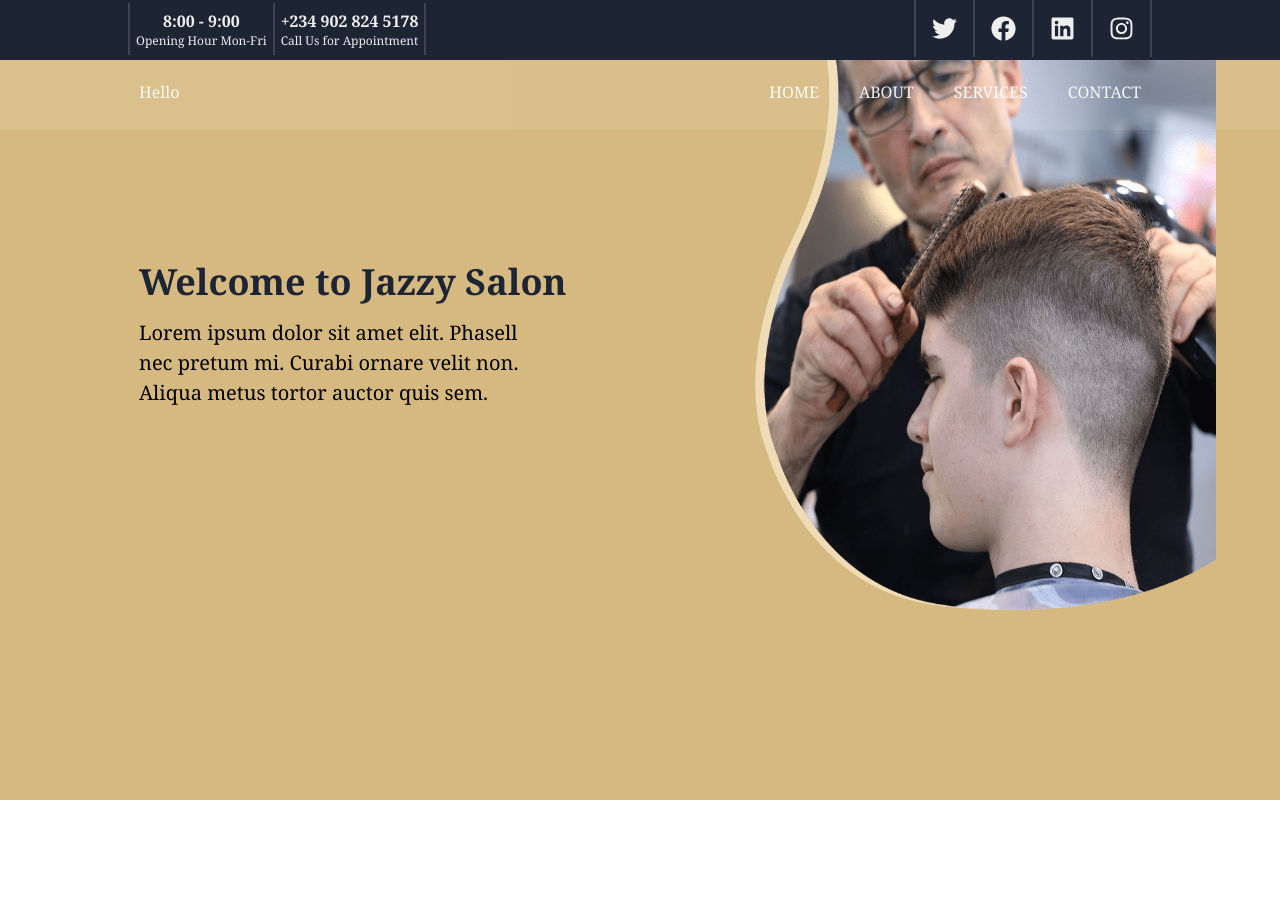
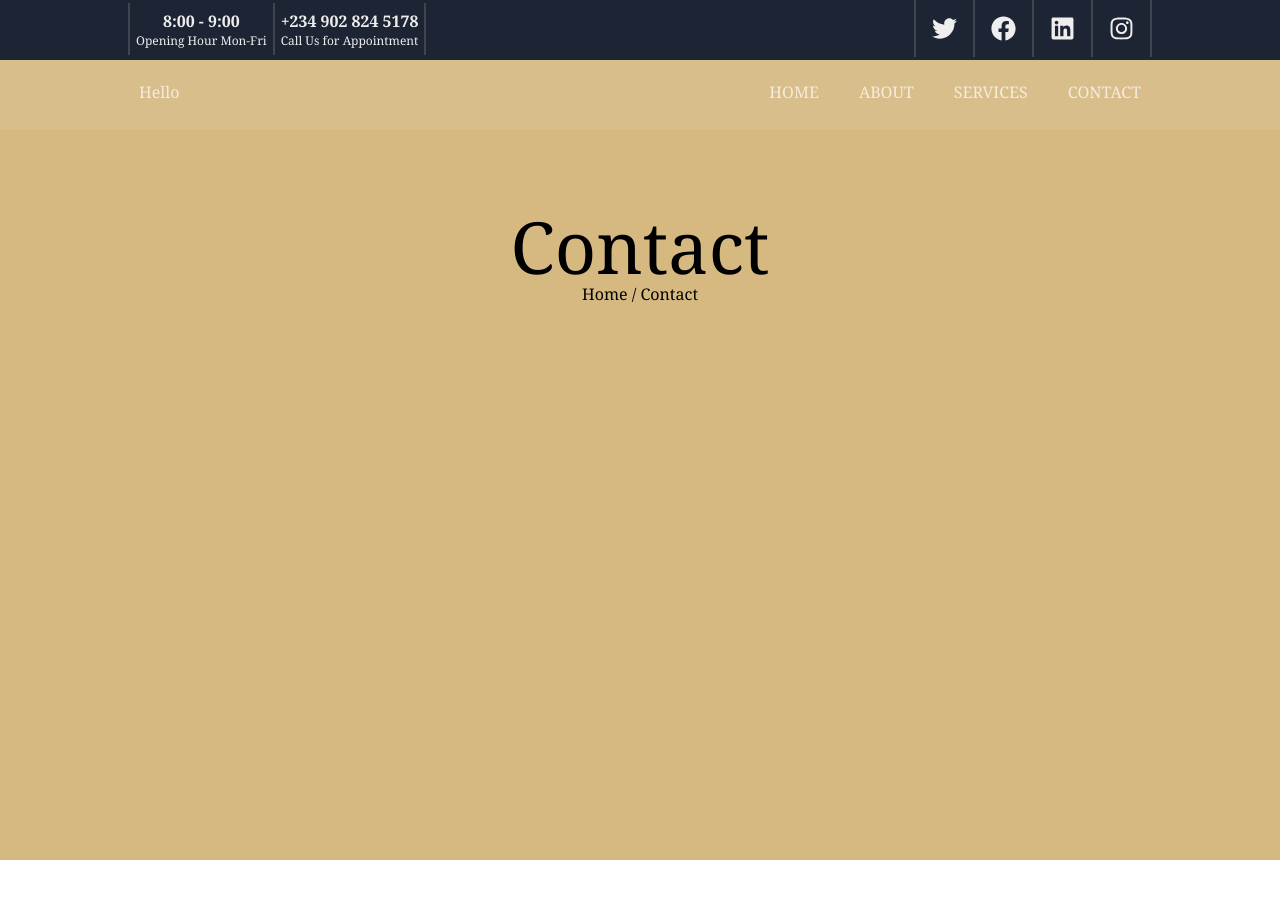
Before and after one commit to Hameedarh/Salon-reservation-system, a React (Vite) app: page /contact in a window 1280 px wide. Shown: the top 898 px of the page. After the commit the page ends 860 px from the top, so only its background shows below. Built offline with nearby package versions, Linux system fonts and the light colour scheme.

Commit message:
chore: created contact page and added the router library

```diff
--- a/index.html
+++ b/index.html
@@ -4,7 +4,7 @@
     <meta charset="UTF-8" />
     <link rel="icon" type="image/svg+xml" href="/vite.svg" />
     <meta name="viewport" content="width=device-width, initial-scale=1.0" />
-    <title>Jazzy Salon</title>
+    <title>Jiggy Salon</title>
   </head>
   <body>
     <div id="root"></div>
--- a/package.json
+++ b/package.json
@@ -12,7 +12,8 @@
   "dependencies": {
     "react": "^18.2.0",
     "react-dom": "^18.2.0",
-    "react-icons": "^5.5.0"
+    "react-icons": "^5.5.0",
+    "react-router-dom": "^7.2.0"
   },
   "devDependencies": {
     "@types/react": "^18.2.15",
--- a/src/App.jsx
+++ b/src/App.jsx
@@ -1,8 +1,10 @@
 import { useState } from 'react'
-import reactLogo from './assets/react.svg'
-import viteLogo from '/vite.svg'
+import { BrowserRouter,Routes,Route } from 'react-router-dom';
 import './App.css'
 import Home from './pages/Home'
+import Navbar from './components/Navbar';
+import TopBar from './components/TopBar';
+import Contact from './pages/Contact';
 
 function App() {
 
@@ -10,10 +12,17 @@ function App() {
   return (
     <>
       <div>
-        <Home/>
-        <div class="bg-blue h-screen">
+        <BrowserRouter>
+          <TopBar/>
+          <Navbar/>
+          <Routes>
+            <Route path='/' element={<Home />}/>
+            <Route path='/contact' element={<Contact />}/>
+          </Routes>
+        </BrowserRouter>
+        {/* <div class="bg-blue h-screen">
 
-        </div>
+        </div> */}
       </div>
     </>
   )
--- a/src/components/HomeHeroSection.jsx
+++ b/src/components/HomeHeroSection.jsx
@@ -1,17 +1,9 @@
 import React from 'react'
-import TopBar from './TopBar'
-import Navbar from './Navbar'
 import hero from "../assets/img/hero.png"
 
 function HomeHeroSection() {
   return (
     <div class="bg-[#D5B981] h-screen">
-        <section>
-            <TopBar/>
-        </section>
-        <section>
-          <Navbar/>
-        </section>
       <section class="w-[90%] m-auto">
         <div class="w-full">
           <div  class="flex justify-between flex-1">
@@ -19,11 +11,18 @@ function HomeHeroSection() {
             <div class="flex flex-col justify-center items-center w-3/5 pl-[75px]">
               <div>
                 <h1 class="text-[#1d2434] text-4xl font-bold pb-4">
-                    Welcome to Jazzy Salon
+                  Welcome to Jiggy Salon
                 </h1>
                 <p class="text-xl w-4/6 leading-normal">
                     Lorem ipsum dolor sit amet elit. Phasell nec pretum mi. Curabi ornare velit non. Aliqua metus tortor auctor quis sem.
                 </p>
+                <div class="mt-10">
+                  <a href="#">
+                    <button class="px-[30px] py-[15px] border-2 border-solid border-[#1d2434] bg-[none]">
+                      Book an Appointment
+                    </button>
+                  </a>
+                </div>
               </div>
             </div>
             {/* second flex */}
--- a/src/components/Navbar.jsx
+++ b/src/components/Navbar.jsx
@@ -1,4 +1,5 @@
-import React, { useEffect, useState } from 'react'
+import React, { useEffect, useState } from 'react';
+import { Link } from "react-router-dom"
 
 
 
@@ -24,7 +25,7 @@ function Navbar() {
   }, []);
 
   return (
-    <div className={`h-[70px] w-full text-white animate-pulse ${scrolled ? 'bg-black fixed top-0 left-0 z-10' : 'bg-[#ffffff1a] absolute'}`}>
+    <div className={`h-[70px] w-full text-white animate-pulse ${scrolled ? 'bg-black fixed top-0 left-0 z-20' : 'bg-[#ffffff1a] absolute'}`}>
       <div class="w-[90%] m-auto py-5 px-[75px]">
         <div class="flex justify-between items-center">
           {/* first flex */}
@@ -48,11 +49,11 @@ function Navbar() {
               <p>SERVICES</p>
               </a>
             </div>
-            <div>
-              <a href="#">
-              <p>CONTACT</p>
-              </a>
-            </div>
+            <Link to='/contact'>
+              <div>
+                <p>CONTACT</p>
+              </div>
+            </Link>
           </div>
         </div>
       </div>
--- /dev/null
+++ b/src/pages/Contact.jsx
@@ -0,0 +1,18 @@
+import React from 'react'
+
+function Contact() {
+  return (
+    <div class="bg-[#D5B981] h-screen">
+        <section w-full>
+            <div class="flex justify-center items-center flex-col text-center pt-[150px] px-[90px]">
+                <div>
+                    <h1 class="text-7xl">Contact</h1>
+                    <p>Home / Contact</p>
+                </div>
+            </div>
+        </section>
+    </div>
+  )
+}
+
+export default Contact
```
Also changed, not shown: 1 other file (tests, documents, lock files or other folders). Lines whose indentation alone changed are shown as unchanged.
